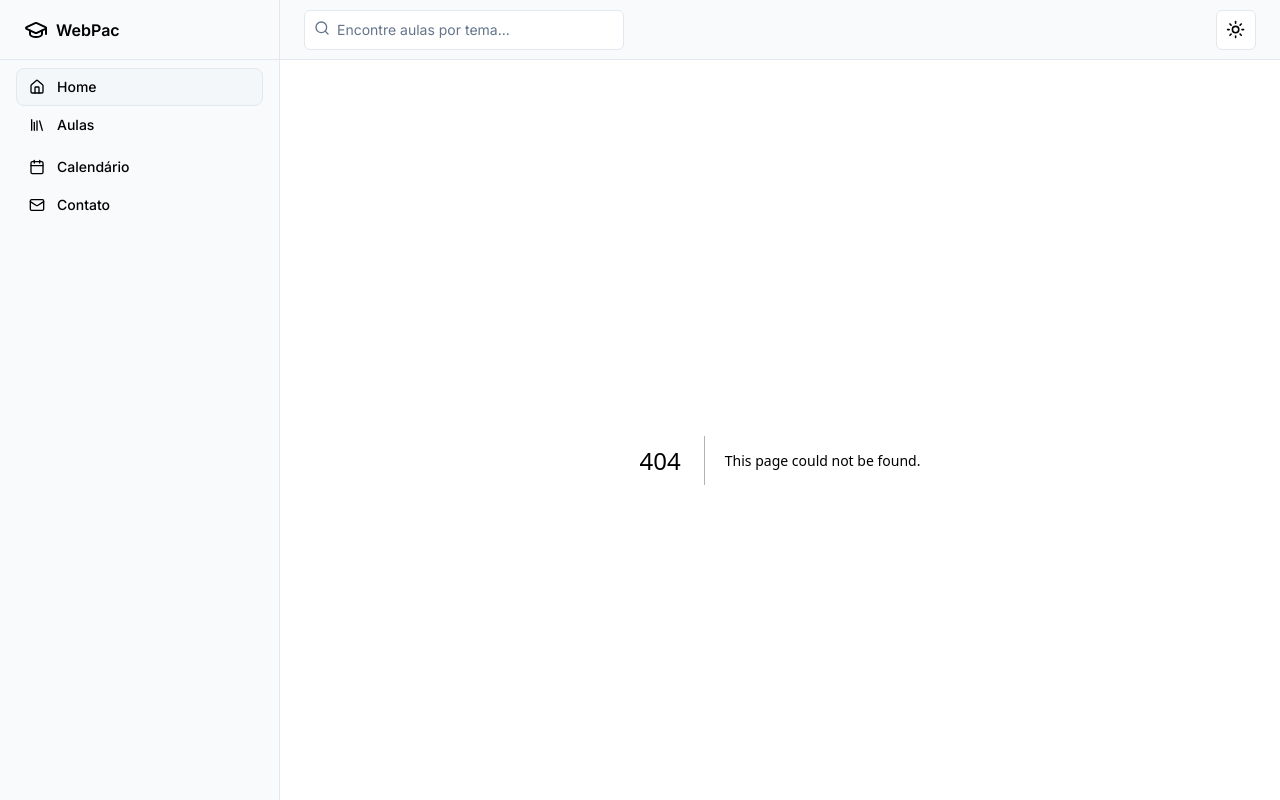
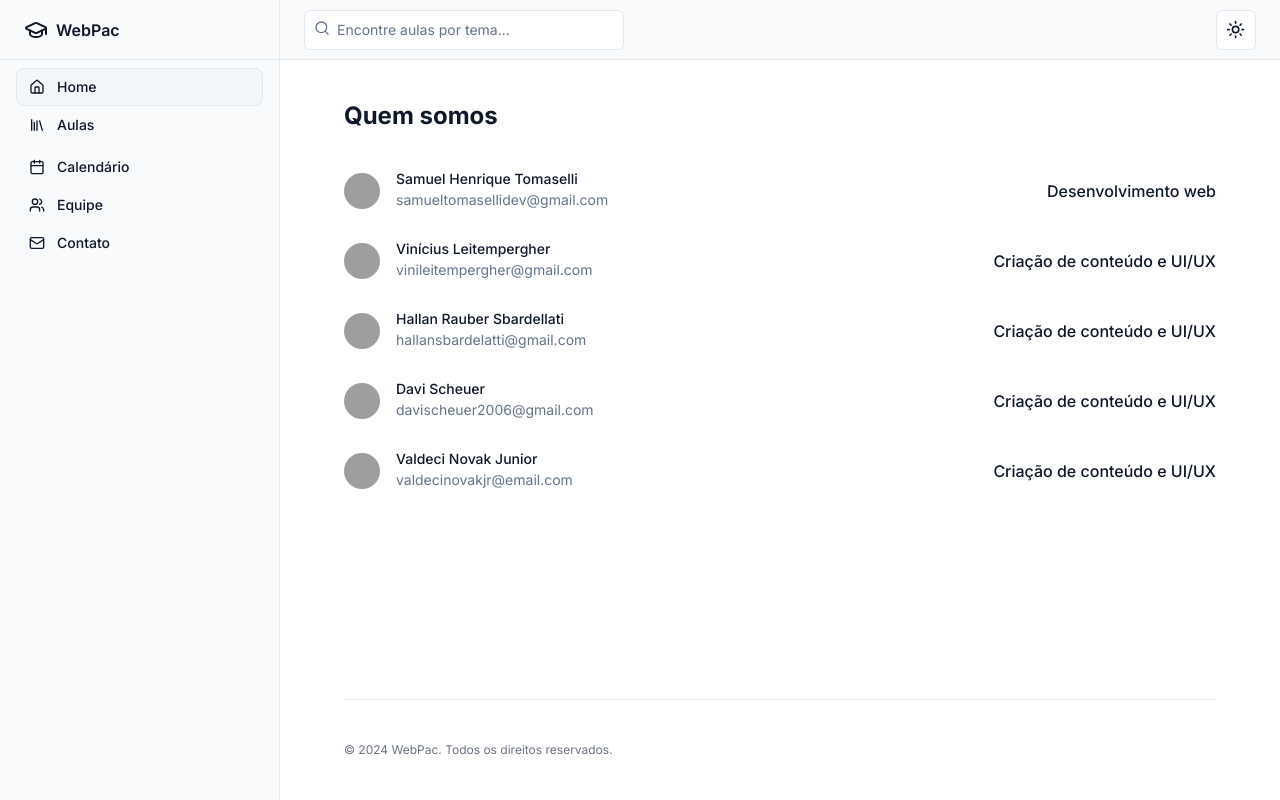
Before and after one commit to samueltomaselli/webpac, a Next.js app: page /equipe in a window 1280 px wide. Before the commit this address had no page. Shown: the top 800 px of the page. Built offline with nearby package versions, Linux system fonts and the light colour scheme; grey boxes are pictures that could not be loaded.

Commit message:
team section

```diff
--- /dev/null
+++ b/app/equipe/page.tsx
@@ -0,0 +1,95 @@
+
+
+import { Button } from "@/components/ui/button";
+import { Calendar } from "@/components/ui/calendar";
+import React from "react";
+import {
+    Avatar,
+    AvatarFallback,
+    AvatarImage,
+} from "@/components/ui/avatar"
+import {
+    Card,
+    CardContent,
+    CardHeader,
+    CardTitle,
+} from "@/components/ui/card"
+
+export default function Aboutus() {
+    return (
+        <div className=" md:px-16 md:py-10 px-5 py-5 flex flex-col ">
+            <h1 className="text-lg font-bold md:text-2xl mb-10">Quem somos</h1>
+            <div className="flex-col flex">
+                <Card>
+                    <CardContent className="grid gap-8">
+                        <div className="flex items-center gap-4">
+                            <Avatar className="hidden h-9 w-9 sm:flex">
+                                <AvatarImage src="/avatars/01.png" alt="Avatar" />
+                                <AvatarFallback>ST</AvatarFallback>
+                            </Avatar>
+                            <div className="grid gap-1">
+                                <p className="text-sm font-medium leading-none">Samuel Henrique Tomaselli</p>
+                                <p className="text-sm text-muted-foreground">
+                                    samueltomasellidev@gmail.com
+                                </p>
+                            </div>
+                            <div className="ml-auto font-medium">Desenvolvimento web</div>
+                        </div>
+                        <div className="flex items-center gap-4">
+                            <Avatar className="hidden h-9 w-9 sm:flex">
+                                <AvatarImage src="/avatars/02.png" alt="Avatar" />
+                                <AvatarFallback>JL</AvatarFallback>
+                            </Avatar>
+                            <div className="grid gap-1">
+                                <p className="text-sm font-medium leading-none">Vinícius Leitempergher</p>
+                                <p className="text-sm text-muted-foreground">
+                                    vinileitempergher@gmail.com
+                                </p>
+                            </div>
+                            <div className="ml-auto font-medium">Criação de conteúdo e UI/UX</div>
+                        </div>
+                        <div className="flex items-center gap-4">
+                            <Avatar className="hidden h-9 w-9 sm:flex">
+                                <AvatarImage src="/avatars/03.png" alt="Avatar" />
+                                <AvatarFallback>IN</AvatarFallback>
+                            </Avatar>
+                            <div className="grid gap-1">
+                                <p className="text-sm font-medium leading-none">Hallan Rauber Sbardellati</p>
+                                <p className="text-sm text-muted-foreground">
+                                    hallansbardelatti@gmail.com
+                                </p>
+                            </div>
+                            <div className="ml-auto font-medium">Criação de conteúdo e UI/UX</div>
+                        </div>
+                        <div className="flex items-center gap-4">
+                            <Avatar className="hidden h-9 w-9 sm:flex">
+                                <AvatarImage src="/avatars/04.png" alt="Avatar" />
+                                <AvatarFallback>WK</AvatarFallback>
+                            </Avatar>
+                            <div className="grid gap-1">
+                                <p className="text-sm font-medium leading-none">Davi Scheuer</p>
+                                <p className="text-sm text-muted-foreground">davischeuer2006@gmail.com</p>
+                            </div>
+                            <div className="ml-auto font-medium">Criação de conteúdo e UI/UX</div>
+                        </div>
+                        <div className="flex items-center gap-4">
+                            <Avatar className="hidden h-9 w-9 sm:flex">
+                                <AvatarImage src="/avatars/05.png" alt="Avatar" />
+                                <AvatarFallback>SD</AvatarFallback>
+                            </Avatar>
+                            <div className="grid gap-1">
+                                <p className="text-sm font-medium leading-none">Valdeci Novak Junior</p>
+                                <p className="text-sm text-muted-foreground">
+                                    valdecinovakjr@email.com
+                                </p>
+                            </div>
+                            <div className="ml-auto font-medium">Criação de conteúdo e UI/UX</div>
+                        </div>
+                    </CardContent>
+                </Card>
+
+
+            </div>
+        </div>
+    );
+}
--- a/components/sections/mobile-nav.tsx
+++ b/components/sections/mobile-nav.tsx
@@ -86,6 +86,16 @@ function MobileNav({ blogs }: Props) {
       </Link>
 
       <Link
+        onClick={() => setActiveItem("Equipe")}
+        href="/Equipe"
+        className={`flex items-center gap-3 rounded-lg px-3 py-2 ${activeItem === "Equipe" ? "bg-muted" : ""
+          } transition-all hover:text-primary`}
+      >
+        <Mail className="h-4 w-4" />
+        Contato
+      </Link>
+
+      <Link
         onClick={() => setActiveItem("Contato")}
         href="/contato"
         className={`flex items-center gap-3 rounded-lg px-3 py-2 ${activeItem === "Contato" ? "bg-muted" : ""
--- a/components/sections/nav.tsx
+++ b/components/sections/nav.tsx
@@ -1,6 +1,6 @@
 "use client";
 
-import { Home, Library, Mail, Calendar } from "lucide-react";
+import { Home, Library, Mail, Calendar, Users } from "lucide-react";
 import Link from "next/link";
 import React, { useState } from "react";
 import { usePathname } from "next/navigation";
@@ -81,6 +81,16 @@ const Nav = ({ blogs }: Props) => {
       </Link>
 
       <Link
+        onClick={() => setActiveItem("Equipe")}
+        href="/equipe"
+        className={`flex items-center gap-3 rounded-lg px-3 py-2 ${activeItem === "Equipe" ? "bg-muted border-solid border " : "border border-transparent"
+          } transition-all hover:text-primary`}
+      >
+        <Users className="h-4 w-4" />
+        Equipe
+      </Link>
+
+      <Link
         onClick={() => setActiveItem("Contato")}
         href="/contato"
         className={`flex items-center gap-3 rounded-lg px-3 py-2 ${activeItem === "Contato" ? "bg-muted border-solid border " : "border border-transparent"
--- /dev/null
+++ b/components/ui/avatar.tsx
@@ -0,0 +1,50 @@
+"use client"
+
+import * as React from "react"
+import * as AvatarPrimitive from "@radix-ui/react-avatar"
+
+import { cn } from "@/lib/utils"
+
+const Avatar = React.forwardRef<
+  React.ElementRef<typeof AvatarPrimitive.Root>,
+  React.ComponentPropsWithoutRef<typeof AvatarPrimitive.Root>
+>(({ className, ...props }, ref) => (
+  <AvatarPrimitive.Root
+    ref={ref}
+    className={cn(
+      "relative flex h-10 w-10 shrink-0 overflow-hidden rounded-full",
+      className
+    )}
+    {...props}
+  />
+))
+Avatar.displayName = AvatarPrimitive.Root.displayName
+
+const AvatarImage = React.forwardRef<
+  React.ElementRef<typeof AvatarPrimitive.Image>,
+  React.ComponentPropsWithoutRef<typeof AvatarPrimitive.Image>
+>(({ className, ...props }, ref) => (
+  <AvatarPrimitive.Image
+    ref={ref}
+    className={cn("aspect-square h-full w-full", className)}
+    {...props}
+  />
+))
+AvatarImage.displayName = AvatarPrimitive.Image.displayName
+
+const AvatarFallback = React.forwardRef<
+  React.ElementRef<typeof AvatarPrimitive.Fallback>,
+  React.ComponentPropsWithoutRef<typeof AvatarPrimitive.Fallback>
+>(({ className, ...props }, ref) => (
+  <AvatarPrimitive.Fallback
+    ref={ref}
+    className={cn(
+      "flex h-full w-full items-center justify-center rounded-full bg-muted",
+      className
+    )}
+    {...props}
+  />
+))
+AvatarFallback.displayName = AvatarPrimitive.Fallback.displayName
+
+export { Avatar, AvatarImage, AvatarFallback }
--- a/package.json
+++ b/package.json
@@ -13,6 +13,7 @@
     "@mdx-js/react": "^3.0.1",
     "@next/mdx": "^14.2.3",
     "@radix-ui/react-accordion": "^1.1.2",
+    "@radix-ui/react-avatar": "^1.0.4",
     "@radix-ui/react-dialog": "^1.0.5",
     "@radix-ui/react-dropdown-menu": "^2.0.6",
     "@radix-ui/react-label": "^2.0.2",
```
Also changed, not shown: 1 other file (tests, documents, lock files or other folders).
